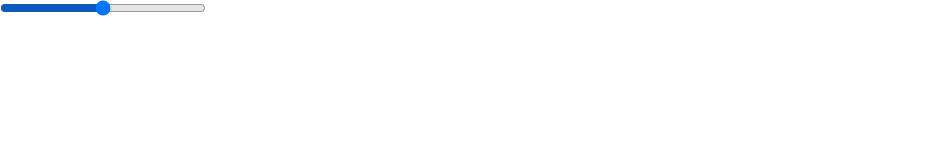
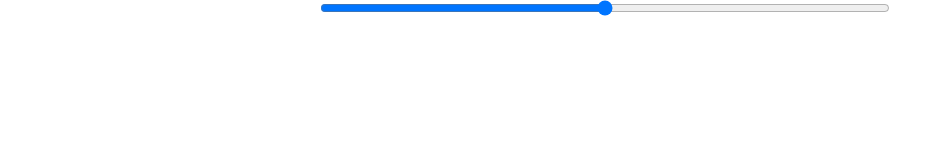
Before and after one commit to thomasstreet/flower, a plain HTML site: page resources/public/index.html in a window 1280 px wide. Shown: the whole page, without its empty margins (0-951 px from the left). Drawn offline with Linux system fonts and the light colour scheme.

Commit message:
Use bootstrap

```diff
--- a/resources/public/index.html
+++ b/resources/public/index.html
@@ -1,4 +1,5 @@
 <link rel="stylesheet" href="vendor/css/bootstrap.css" />
+<link rel="stylesheet" href="vendor/css/bootstrap-responsive.css" />
 <script src="vendor/js/jquery-1.8.0.js"></script>
 <script src="vendor/js/angular.js"></script>
 
@@ -10,8 +11,14 @@
   }
 </script>
 
-<div ng-app ng-controller="app">
-  <input min=0 max=10 type="range" ng-model="speed" ng-change="postSpeed()" />
+<style>
+  input { width: 100%; }
+</style>
+
+<div class="container-fluid">
+  <div class="row">
+    <div class="span6 offset3" ng-app ng-controller="app">
+      <input min=0 max=10 type="range" ng-model="speed" ng-change="postSpeed()" />
+    </div>
+  </div>
 </div>
-
-</div>
```
